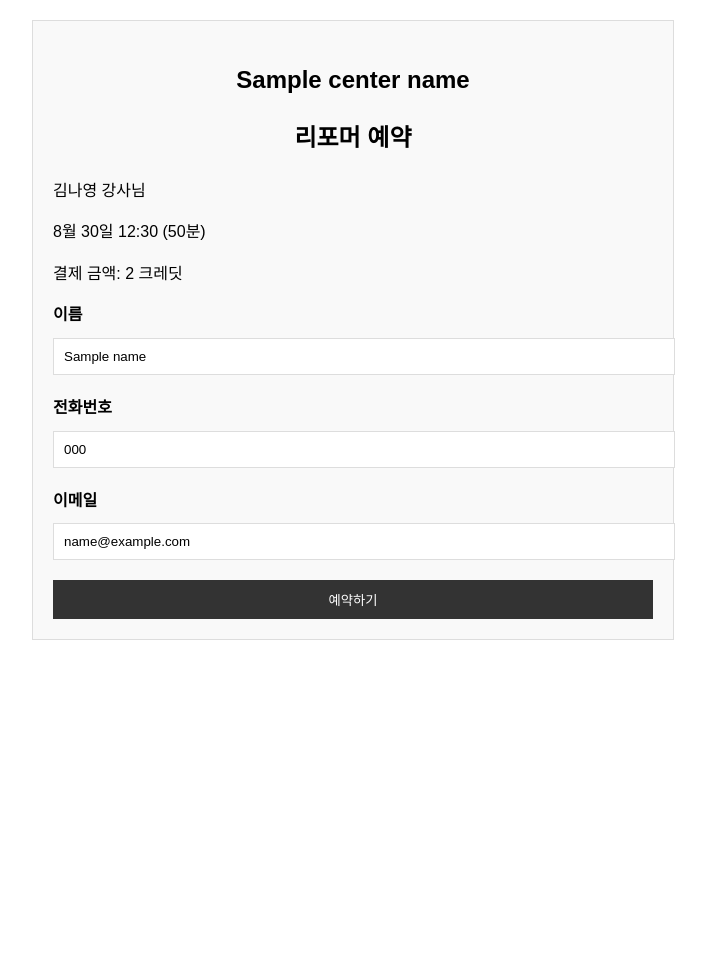
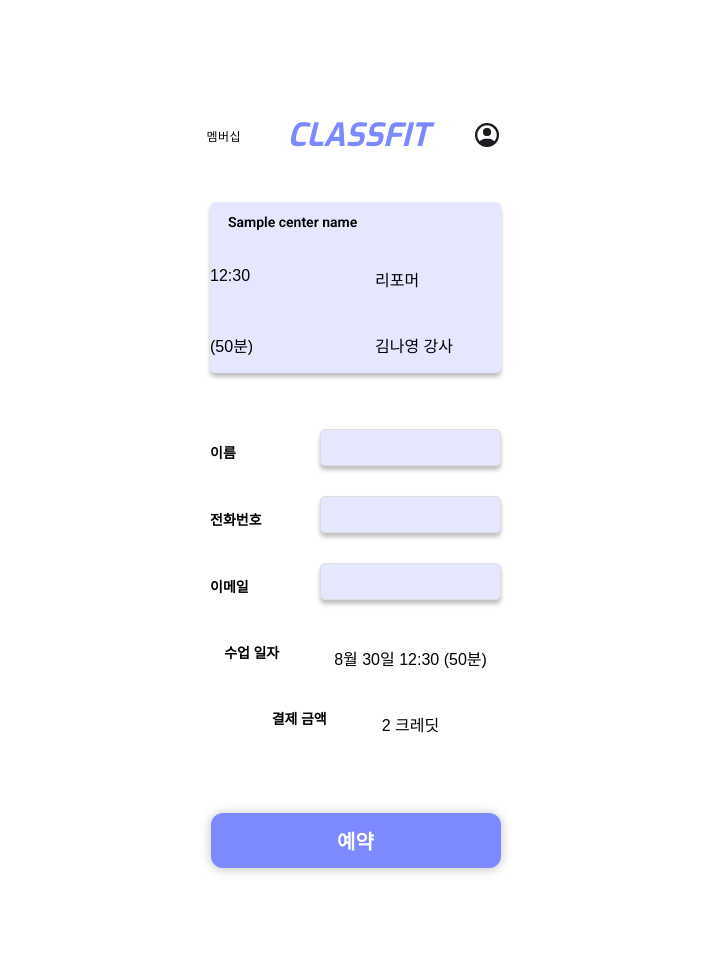
Before and after one commit to nnaX000/UnitedNetworking_1, a Django app: template Team1/Team1/templates/reservation_form.html in a window 1280 px wide. Shown: the whole page, without its empty margins (287-993 px from the left). Before the commit the page ends 640 px from the top, so only its background shows below. Run offline with Django 5.2, Linux system fonts and the light colour scheme; data comes from the database, SQL or seed files in the repository; tables that the repository leaves empty hold one stand-in row (values such as "Sample post"); the template is opened without the code that fills it: values that come from a table or form of the project are taken from there, most other values are stand-ins (such as "Sample title", 1, 10 or a date in 2020).

Commit message:
feat: 예약페이지 수정

```diff
--- /dev/null
+++ b/Team1/Team1/static/css/reservation_form.css
@@ -0,0 +1,191 @@
+html, body {
+    display: flex;
+    flex-direction: column;
+    align-items: center;
+    justify-content: center;
+}
+
+body {
+    font-family: Arial, sans-serif;
+    width: 393px;
+    height: 100%;
+    margin: 0;
+}
+
+.container {
+    width: 100%;
+}
+
+.topBar {
+    display: flex;
+    flex-direction: row;
+    justify-content: space-between;
+    align-items: center;
+    margin: 0 50px;
+    margin-top: 82px;
+}
+
+.topBar-membership {
+    font-family: 'Roboto';
+    font-style: normal;
+    font-weight: 500;
+    font-size: 12px;
+    letter-spacing: 0.5px;
+    color: #000000;
+}
+
+.topBar-classfit {
+    font-family: 'Exo';
+    font-style: italic;
+    font-weight: 700;
+    font-size: 32px;
+    color: #7C89FF;
+}
+
+.topBar-profileIcon {
+    width: 24px;
+    height: 24px;
+}
+
+.form-container {
+    max-width: 600px;
+    margin-left: 25px;
+    margin-right: 20px;
+}
+
+.form-containerTop {
+    background-color: #E5E7FF;
+    border-radius: 5px;
+    box-shadow: 0px 4px 4px rgba(0, 0, 0, 0.25);
+    height: auto;
+    margin-bottom: 56px;
+}
+
+.grid-form {
+    display: grid;
+    grid-template-columns: repeat(2, 1fr); /* 두 열 설정 */
+    gap: 10px 39px; /* 요소 사이의 간격 */
+}
+
+.centerName-form {
+    font-family: 'Roboto';
+    font-style: normal;
+    font-weight: 600;
+    font-size: 14px;
+    color: #000000;
+    margin-left: 18px;
+    padding-top: 12px;
+    padding-bottom: 7px;
+}
+
+.classTime-form .classDetail-form .classDuration-form .classTeacher-form{
+    font-family: 'Roboto';
+    font-style: normal;
+    font-weight: 600;
+    font-size: 13px;
+    display: flex;
+    align-items: center;
+    color: #000000;
+}
+
+.classTime-form .classDuration-form {
+    margin-left: 103px;
+}
+
+.form-containerBottom {
+    display: flex;
+    flex-direction: column;
+    justify-content: center;
+    align-items: center;
+    width: 100%;
+    margin-bottom: 100px;
+}
+
+.button-container {
+    display: flex;
+    flex-direction: column;
+    align-items: center;
+    width: 100%; /* 필요에 따라 조정 */
+}
+
+.form-containerBottom form {
+    display: flex;
+    flex-direction: column;
+    width: 100%; /* 필요에 따라 너비 조정 */
+    align-items: flex-start; /* 요소들을 왼쪽 정렬 */
+}
+
+.form-row {
+    display: flex;
+    align-items: center;
+    justify-content: center;
+    margin-bottom: 10px;
+    width: 100%;
+}
+
+.form-row label {
+    width: 100px; /* label의 너비 고정 */
+    font-family: Arial, sans-serif;
+    font-weight: bold;
+    margin-right: 10px;
+}
+
+.form-container label {
+    display: block;
+    margin-bottom: 10px;
+    font-family: 'Roboto';
+    font-style: normal;
+    font-weight: 600;
+    font-size: 14px;
+    line-height: 44px;
+    color: #000000;
+}
+
+.creditInput .timeInput {
+    font-family: 'Roboto';
+    font-style: normal;
+    font-weight: 600;
+    font-size: 14px;
+    line-height: 44px;
+    color: #000000;
+}
+
+.form-container input {
+    width: 159px;
+    padding: 10px;
+    margin-bottom: 20px;
+    border: 1px solid #ddd;
+}
+
+.Input-box {
+    background: #E5E7FF;
+    box-shadow: 0px 4px 4px rgba(0, 0, 0, 0.25);
+    border-radius: 5px;
+}
+
+.button-container {
+    margin-top: 51px;
+}
+
+.form-container button {
+    width: 290px;
+    padding: 13px;
+    background-color: #7C89FF;
+    box-shadow: 0px 1px 10.9px rgba(0, 0, 0, 0.25);
+    border-radius: 12px;
+    color: #fff;
+    border: none;
+    cursor: pointer;
+    display: flex;
+    justify-content: center;
+    align-items: center;
+    text-align: center;
+    font-family: 'Noto Sans KR';
+    font-style: normal;
+    font-weight: 600;
+    font-size: 20px;
+}
+
+.form-container button:hover {
+    background-color: #7C89FF;
+}
--- a/Team1/Team1/templates/reservation_form.html
+++ b/Team1/Team1/templates/reservation_form.html
@@ -3,52 +3,68 @@
 <head>
     <meta charset="UTF-8">
     <meta name="viewport" content="width=device-width, initial-scale=1.0">
+    <link rel="stylesheet" href="/Team1/Team1/static/css/reservation_form.css">
+    <link href="https://fonts.googleapis.com/css2?family=Exo:wght@400;700&display=swap" rel="stylesheet">
+    <link href="https://fonts.googleapis.com/css2?family=Roboto:wght@400;700&display=swap" rel="stylesheet">
+    <link href="https://fonts.googleapis.com/css2?family=Roboto:wght@600&display=swap" rel="stylesheet">
+    <link href="https://fonts.googleapis.com/css2?family=Inter:wght@400;500;600;700&display=swap" rel="stylesheet">
+    <link href="https://fonts.googleapis.com/css2?family=Noto+Sans+KR:wght@400;700&display=swap" rel="stylesheet">
     <title>예약 페이지</title>
-    <style>
-        body {
-            font-family: Arial, sans-serif;
-            margin: 20px;
-            line-height: 1.6;
-        }
-        .form-container {
-            max-width: 600px;
-            margin: 0 auto;
-            padding: 20px;
-            border: 1px solid #ddd;
-            background-color: #f9f9f9;
-        }
-        .form-container h2 {
-            text-align: center;
-            margin-bottom: 20px;
-        }
-        .form-container label {
-            display: block;
-            margin-bottom: 10px;
-            font-weight: bold;
-        }
-        .form-container input {
-            width: 100%;
-            padding: 10px;
-            margin-bottom: 20px;
-            border: 1px solid #ddd;
-        }
-        .form-container button {
-            width: 100%;
-            padding: 10px;
-            background-color: #333;
-            color: #fff;
-            border: none;
-            cursor: pointer;
-        }
-        .form-container button:hover {
-            background-color: #555;
-        }
-    </style>
 </head>
 <body>
+    <div class="container">
+        <div class="topBar">
+            <p class="topBar-membership">멤버십</p>
+            <P class="topBar-classfit">CLASSFIT</P>
+            <img src="/Team1/Team1/static/img/profile-icon.png" alt="프로필 아이콘" class="topBar-profileIcon">
+        </div>
+    </div>
+    <div class="form-container">
+        <div class="form-containerTop">
+            <p class="centerName-form">{{ center_name }}</p>
+            <div class="grid-form">
+                <p class="classTime-form">{{ class_instance.time }}</p>
+                <p class="classDetail-form">{{ class_instance.detail }}</p>
+                <p class="classDuration-form">({{ class_instance.duration }}분)</p>
+                <p class="classTeacher-form">{{ class_instance.teacher }} 강사</p>
+            </div>
+        </div>
+        <div class="form-containerBottom">
+            <form method="POST">
+                {% csrf_token %}
+                <div class="form-row">
+                    <label for="name">이름</label>
+                    <input type="text" id="name" name="name" required class="Input-box">
+                </div>
 
-<div class="form-container">
-    <h2>{{ center_name }}</h2>
+                <div class="form-row">
+                    <label for="phone">전화번호</label>
+                    <input type="text" id="phone" name="phone" required class="Input-box">
+                </div>
+
+                <div class="form-row">
+                    <label for="email">이메일</label>
+                    <input type="email" id="email" name="email" required class="Input-box">
+                </div>
+
+                <div class="form-row">
+                    <label for="classDate">수업 일자</label>
+                    <p class="timeInput">{{ class_instance.date }} {{ class_instance.time }} ({{ class_instance.duration }}분)</p>
+                </div>
+
+                <div class="form-row">
+                    <label for="classPrice">결제 금액</label>
+                    <p class="creditInput">{{ class_instance.credit_num }} 크레딧</p>
+                </div>
+
+                <div class="button-container">
+                    <button type="submit">예약</button>
+                </div>
+            </form>
+        </div>
+
+
+        <!--
         <h2>{{ class_instance.detail }} 예약</h2>
         <p>{{ class_instance.teacher }} 강사님</p>
         <p>{{ class_instance.date }} {{ class_instance.time }} ({{ class_instance.duration }}분)</p>
@@ -67,6 +83,7 @@
 
             <button type="submit">예약하기</button>
         </form>
+        -->
     </div>
 
 {% if message == 'reservation_success' %}
```
Lines whose indentation alone changed are shown as unchanged.
